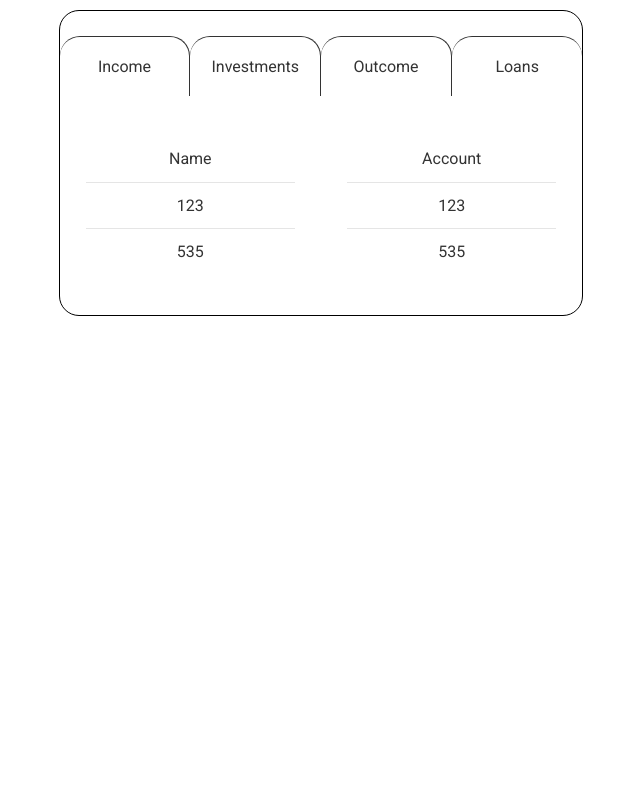
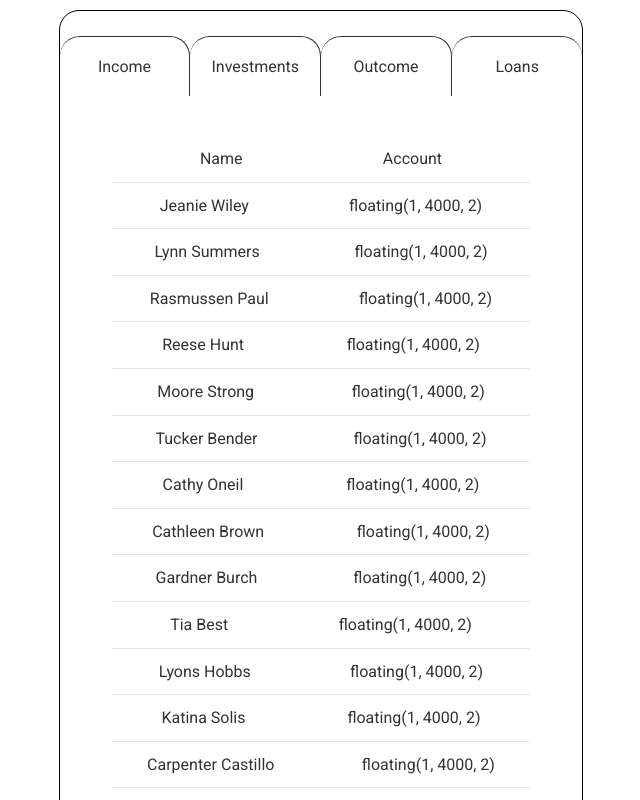
Before and after one commit to Enasone/company, an Angular app: page /navigator in a window 1280 px wide. Shown: the top 800 px of the page, without its empty margins (319-959 px from the left). Built offline with nearby package versions, Linux system fonts and the light colour scheme.

Commit message:
refactor html (list-page)

```diff
--- a/src/app/modules/list-page/list-page.component.html
+++ b/src/app/modules/list-page/list-page.component.html
@@ -62,35 +62,23 @@
   </div>
   <div class="container_info">
     <div class="blocks_info">
-      <div class="block_name">
+      <div class="element_info">
 
         <span>Name</span>
-
-        <hr/>
-
-        <ul>
-          <li>123</li>
-          <hr/>
-          <li>535</li>
-        </ul>
+        <span>Account</span>
 
       </div>
-    </div>
 
-    <div class="blocks_info">
-      <div class="block_name">
+      <hr>
 
-        <span>Account</span>
-
-        <hr/>
-
-        <ul>
-          <li>123</li>
-          <hr/>
-          <li>535</li>
-
-        </ul>
+      <div *ngFor="let info of infoWin">
+        <div class="element_info">
+          <span>{{ info.name.first }} {{info.name.last }}</span>
+          <span> {{ info.amount }}</span>
+        </div>
+        <hr>
       </div>
     </div>
   </div>
+
 </div>
--- a/src/app/modules/list-page/list-page.component.scss
+++ b/src/app/modules/list-page/list-page.component.scss
@@ -27,20 +27,6 @@
   margin: 50px 0 50px 0;
 }
 
-.block_name {
-  text-align: center;
-
-  ul {
-    list-style: none;
-    padding: 0;
-    margin: 0;
-  }
-}
-
-.blocks_info {
-  width: 50%;
-}
-
 hr {
   margin: 10px auto;
   padding: 0;
@@ -56,3 +42,12 @@ a {
   justify-content: center;
   cursor: pointer;
 }
+
+.blocks_info {
+  width: 100%;
+}
+
+.element_info {
+  display: flex;
+  justify-content: space-evenly;
+}
--- a/src/app/modules/list-page/list-page.component.ts
+++ b/src/app/modules/list-page/list-page.component.ts
@@ -10,6 +10,7 @@ import {ActivatedRoute, Params} from "@angular/router";
 export class ListPageComponent implements OnInit {
 
   numTab: number = 0
+  infoWin: any
 
   constructor(
     private employees: EmployeesService,
@@ -18,6 +19,9 @@ export class ListPageComponent implements OnInit {
   ngOnInit(): void {
     this.route.queryParams.subscribe( (params: Params) => {
       this.numTab = params.tab
+
+      this.infoWin = this.employees.employees.data.filter( arr => arr.type == 'income')
+      console.log(this.infoWin)
     })
   }
 
```
